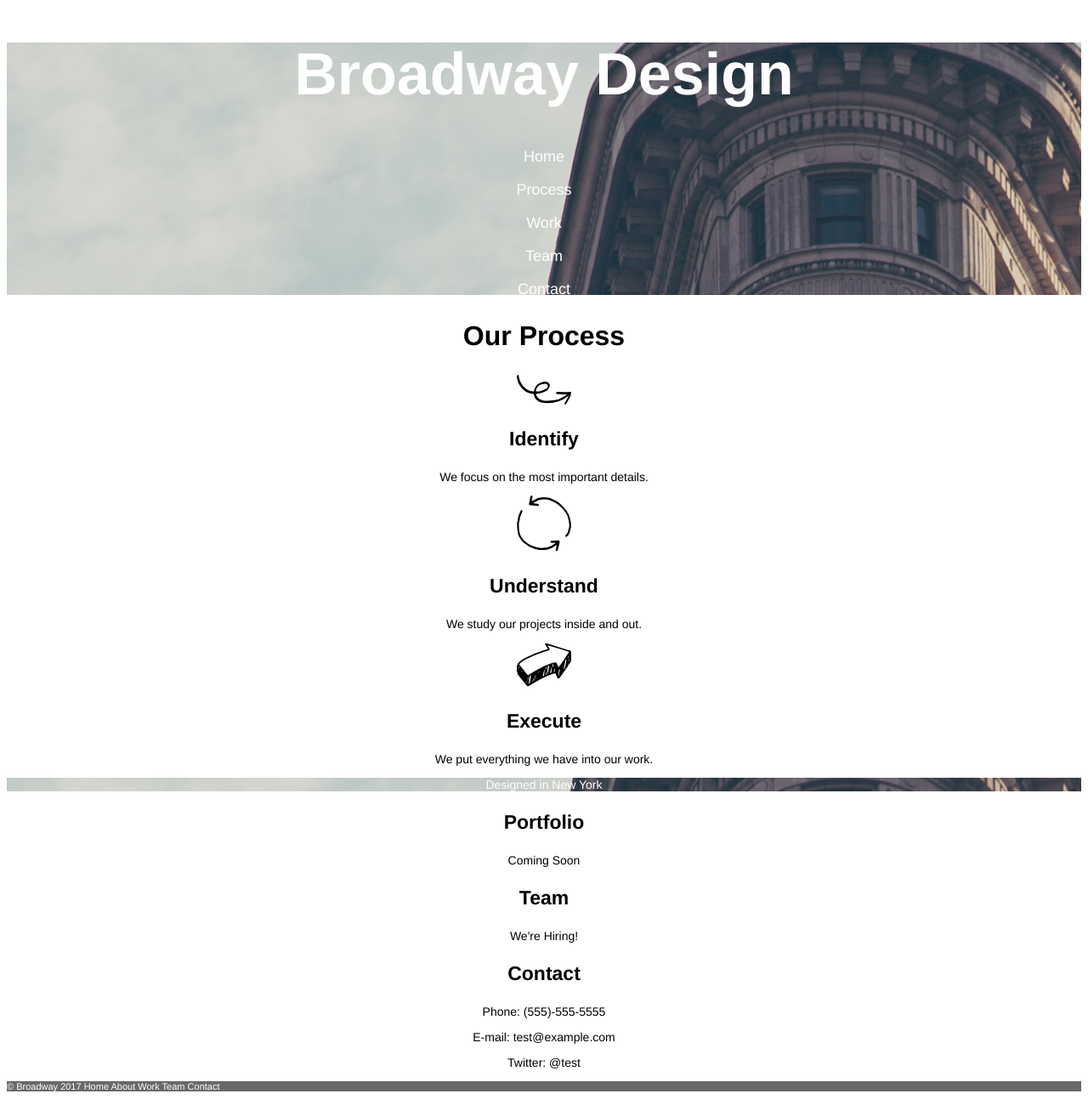
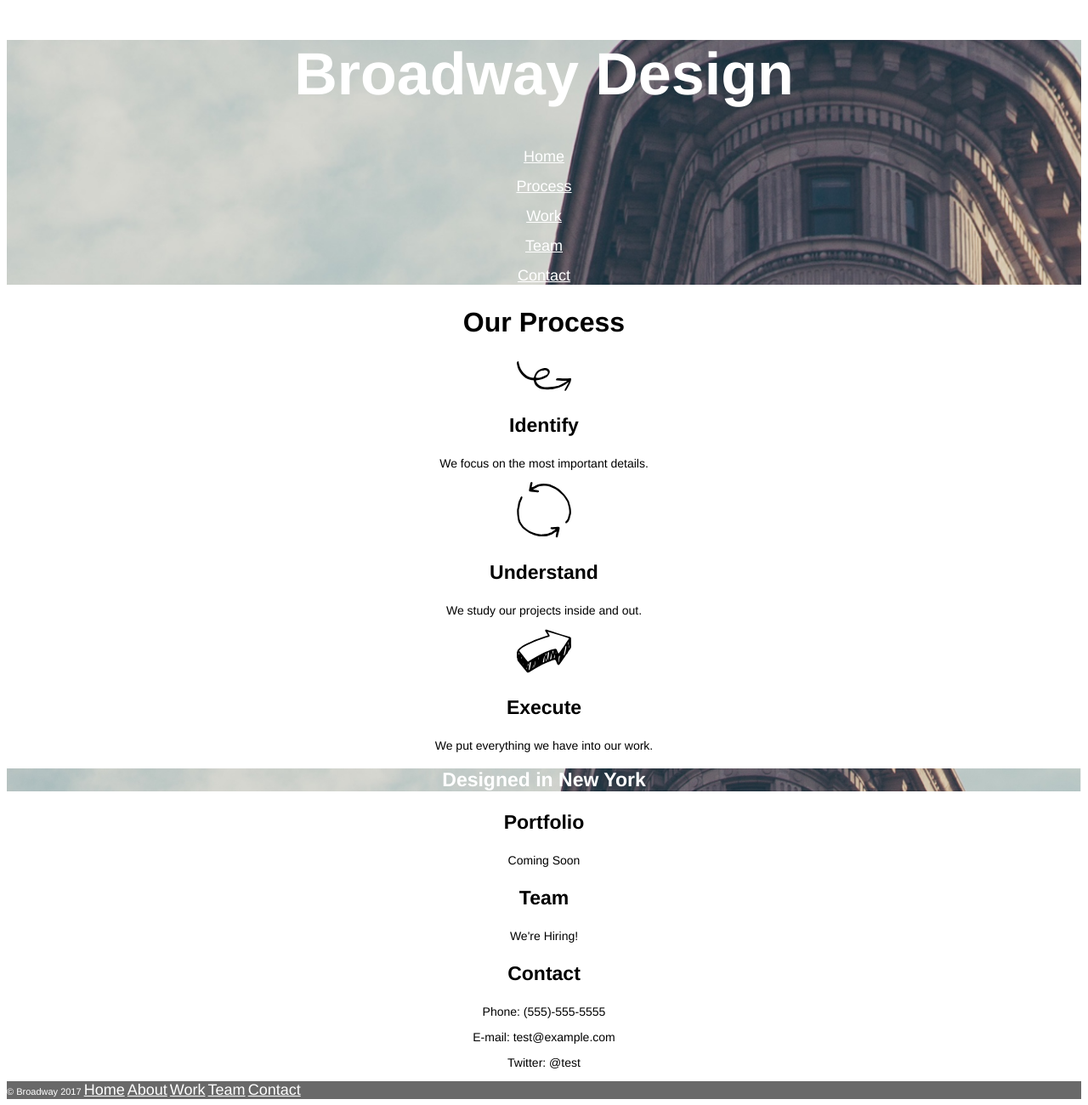
Before and after one commit to Densetsu1/Broadway, a plain HTML site: page index.html in a window 1280 px wide. Shown: the whole page at 85% size. Drawn offline with Linux system fonts and the light colour scheme.

Commit message:
Neaten up divs added links and finished css

```diff
--- a/Resources/CSS/style.css
+++ b/Resources/CSS/style.css
@@ -9,15 +9,21 @@ h3{
   font-weight: bold;
 }
 
-h1{
+.header h1{
   font-size: 70px;
 }
 
-h2{
+.header h2{
+  font-size: 23px;
+}
+
+.process h2,
+.about h2{
   font-size: 32px;
 }
 
-h3{
+.process h3,
+.about h3{
   font-size: 23px;
 }
 
@@ -25,8 +31,9 @@ p{
   font-size: 14px;
 }
 
-.nav p{
+a{
   font-size: 18px;
+  color: white;
 }
 
 .header{
@@ -34,6 +41,7 @@ p{
   background-image: url("../Images/the-flatiron-building.png");
   background-position: center;
   background-repeat: no-repeat;
+  background-size: cover;
 }
 
 .footer{
--- a/index.html
+++ b/index.html
@@ -8,16 +8,16 @@
   <body>
     <div class="header">
       <h1>Broadway Design</h1>
-      <nav class="nav">
-        <p>Home</p>
-        <p>Process</p>
-        <p>Work</p>
-        <p>Team</p>
-        <p>Contact</p>
+      <nav>
+        <p><a href="#">Home</a></p>
+        <p><a href="#process">Process</a></p>
+        <p><a href="#work">Work</a></p>
+        <p><a href="#team">Team</a></p>
+        <p><a href="#contact">Contact</a></p>
       </nav>
     </div>
 
-    <div class="process">
+    <div class="process" id="process">
       <h2>Our Process</h2>
       <img src=".\Resources\Images\identify.svg" alt="Identify icon">
       <h3>Identify</h3>
@@ -31,22 +31,34 @@
     </div>
 
     <div class="header">
-      <p>Designed in New York</p>
+      <h2>Designed in New York</h2>
     </div>
 
-    <div class="about">
+    <div class="about" id="about">
+      <div id="work">
         <h3>Portfolio</h3>
         <p>Coming Soon</p>
+      </div>
+      <div id="team">
         <h3>Team</h3>
         <p>We're Hiring!</p>
+      </div>
+      <div id="contact">
         <h3>Contact</h3>
         <p>Phone: (555)-555-5555</p>
         <p>E-mail: test@example.com</p>
         <p>Twitter: @test</p>
       </div>
+    </div>
 
   </body>
   <footer>
-    <p class="footer">© Broadway 2017 <a>Home</a> <a>About</a> <a>Work</a> <a>Team Contact</a></p>
+    <p class="footer">© Broadway 2017
+      <a href="#">Home</a>
+      <a href="#about">About</a>
+      <a href="#work">Work</a>
+      <a href="#team">Team</a>
+      <a href="#contact">Contact</a>
+    </p>
   </footer>
 </html>
```
Lines whose indentation alone changed are shown as unchanged.
